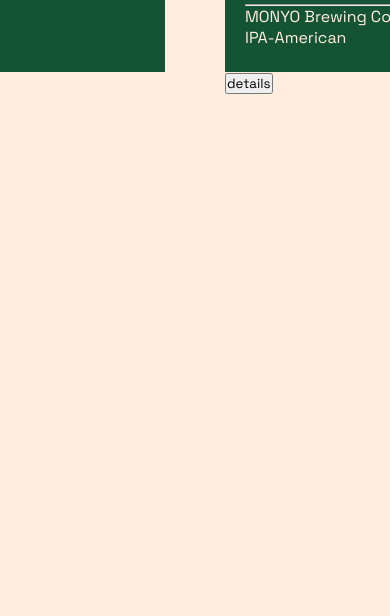
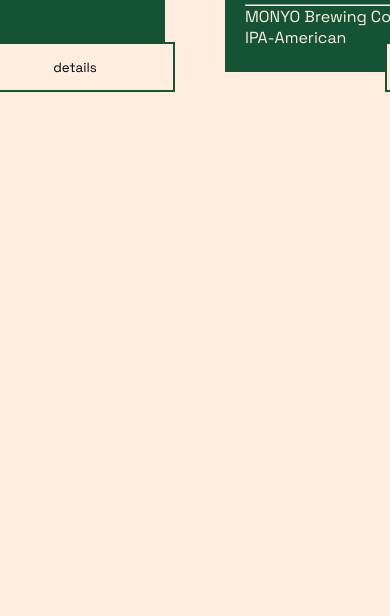
Before and after one commit to MUST4NG8888/sitebuild-finaltest, a plain HTML site: page index.html in a window 390 px wide. Shown: the part 228-844 px from the top of the page. Drawn offline with Linux system fonts and the light colour scheme.

Commit message:
CSS basics no responsive V2

```diff
--- a/style.css
+++ b/style.css
@@ -61,11 +61,18 @@ h1 {
   height: 40px;
   border-radius: 50%;
   background-color: #ffeedf;
-  border:  1px solid #145434;
+  border:  2px solid #145434;
+  font-size: 24px;
 }
 
-button {
-  right: 50px;
+#cardwrapper button {
+  position: absolute;
+  width: 200px;
+  height: 50px;
+  background-color: #ffeedf;
+  right: -10px;
+  bottom: -20px;
+  border: 2px solid #145434;
 }
 
 
```
